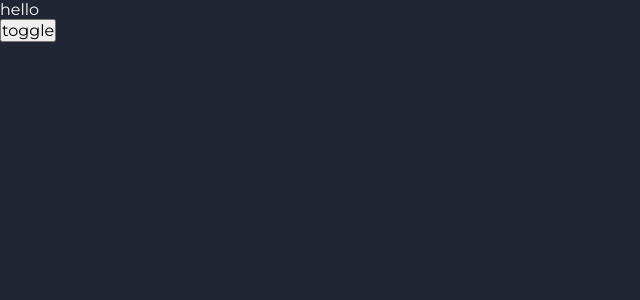
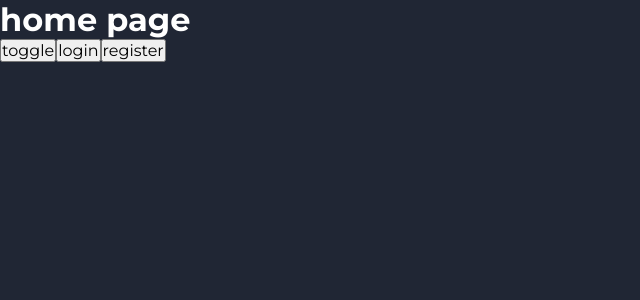
Before and after one commit to magikabdul/wordic, a React (Create React App) app in the folder react-frontend/: page / in a window 1280 px wide. Shown: the top 300 px of the page, without its empty margins (0-640 px from the left). Built offline with nearby package versions, Linux system fonts and the light colour scheme.

Commit message:
Wor 16 react router (#7)
* [WOR-16] added react-router-dom dependency

* [WOR-16] added HomePage.js

* [WOR-16] added NotFoundPage.js

* [WOR-16] added LoginPage.js

* [WOR-16] added RegisterPage.js

* [WOR-16] added DashboardPage.js and routing configuration

```diff
--- a/react-frontend/package.json
+++ b/react-frontend/package.json
@@ -9,6 +9,7 @@
     "prop-types": "^15.8.1",
     "react": "^17.0.2",
     "react-dom": "^17.0.2",
+    "react-router-dom": "^6.2.2",
     "react-scripts": "5.0.0",
     "styled-components": "^5.3.3",
     "web-vitals": "^2.1.4"
--- a/react-frontend/public/index.html
+++ b/react-frontend/public/index.html
@@ -9,10 +9,13 @@
       name="description"
       content="Web site created using create-react-app"
     />
-    <link rel="manifest" href="%PUBLIC_URL%/manifest.json" />
-    <link rel="preconnect" href="https://fonts.googleapis.com">
-    <link rel="preconnect" href="https://fonts.gstatic.com" crossorigin>
-    <link href="https://fonts.googleapis.com/css2?family=Montserrat:wght@400;700&display=swap" rel="stylesheet">
+    <!--    <link rel="manifest" href="%PUBLIC_URL%/manifest.json" />-->
+    <link rel="preconnect" href="https://fonts.googleapis.com" />
+    <link rel="preconnect" href="https://fonts.gstatic.com" crossorigin />
+    <link
+      href="https://fonts.googleapis.com/css2?family=Montserrat:wght@400;700&display=swap"
+      rel="stylesheet"
+    />
     <title>Wordic</title>
   </head>
   <body>
--- a/react-frontend/src/index.js
+++ b/react-frontend/src/index.js
@@ -1,10 +1,13 @@
 import React from 'react';
 import ReactDOM from 'react-dom';
 import App from 'pages/App';
+import { BrowserRouter } from 'react-router-dom';
 
 ReactDOM.render(
   <React.StrictMode>
-    <App />
+    <BrowserRouter>
+      <App />
+    </BrowserRouter>
   </React.StrictMode>,
   document.getElementById('root'),
 );
--- a/react-frontend/src/pages/App.js
+++ b/react-frontend/src/pages/App.js
@@ -3,6 +3,12 @@ import GlobalStyles from 'theme/GlobalStyles';
 import darkTheme from 'theme/darkTheme';
 import lightTheme from 'theme/lightTheme';
 import { ThemeProvider } from 'styled-components';
+import { Route, Routes } from 'react-router-dom';
+import HomePage from 'pages/HomePage/HomePage';
+import NotFoundPage from 'pages/NotFoundPage';
+import LoginPage from 'pages/LoginPage';
+import RegisterPage from 'pages/RegisterPage';
+import DashboardPage from 'pages/DashboardPage/DashboardPage';
 
 const App = () => {
   const [darkMode, setDarkMode] = useState(true);
@@ -10,10 +16,22 @@ const App = () => {
   return (
     <ThemeProvider theme={darkMode ? darkTheme : lightTheme}>
       <GlobalStyles theme={darkMode ? darkTheme : lightTheme} />
-      <p>hello</p>
-      <button type='button' onClick={() => setDarkMode(!darkMode)}>
-        toggle
-      </button>
+
+      <Routes>
+        <Route
+          path='/'
+          element={<HomePage darkMode={darkMode} setDarkMode={setDarkMode} />}
+        />
+        <Route path='/login' element={<LoginPage />} />
+        <Route path='/register' element={<RegisterPage />} />
+        <Route
+          path='/dashboard'
+          element={
+            <DashboardPage darkMode={darkMode} setDarkMode={setDarkMode} />
+          }
+        />
+        <Route path='*' element={<NotFoundPage />} />
+      </Routes>
     </ThemeProvider>
   );
 };
--- /dev/null
+++ b/react-frontend/src/pages/DashboardPage/DashboardPage.js
@@ -0,0 +1,22 @@
+import React from 'react';
+import { Link } from 'react-router-dom';
+import PropTypes from 'prop-types';
+
+const DashboardPage = ({ darkMode, setDarkMode }) => (
+  <>
+    <h1>dashboard</h1>
+    <button type='button' onClick={() => setDarkMode(!darkMode)}>
+      toggle
+    </button>
+    <Link to='/'>
+      <button type='button'>logout</button>
+    </Link>
+  </>
+);
+
+DashboardPage.propTypes = {
+  darkMode: PropTypes.bool.isRequired,
+  setDarkMode: PropTypes.func.isRequired,
+};
+
+export default DashboardPage;
--- /dev/null
+++ b/react-frontend/src/pages/HomePage/HomePage.js
@@ -0,0 +1,28 @@
+import React from 'react';
+import styled from 'styled-components';
+import { Link } from 'react-router-dom';
+import PropTypes from 'prop-types';
+
+const Container = styled.div``;
+
+const HomePage = ({ darkMode, setDarkMode }) => (
+  <Container>
+    <h1>home page</h1>
+    <button type='button' onClick={() => setDarkMode(!darkMode)}>
+      toggle
+    </button>
+    <Link to='/login'>
+      <button type='button'>login</button>
+    </Link>
+    <Link to='register'>
+      <button type='button'>register</button>
+    </Link>
+  </Container>
+);
+
+HomePage.propTypes = {
+  darkMode: PropTypes.bool.isRequired,
+  setDarkMode: PropTypes.func.isRequired,
+};
+
+export default HomePage;
--- /dev/null
+++ b/react-frontend/src/pages/LoginPage.js
@@ -0,0 +1,16 @@
+import React from 'react';
+import { Link } from 'react-router-dom';
+
+const LoginPage = () => (
+  <>
+    <h1>login</h1>
+    <Link to='/dashboard'>
+      <button type='button'>login</button>
+    </Link>
+    <Link to='/register'>
+      <button type='button'>register</button>
+    </Link>
+  </>
+);
+
+export default LoginPage;
--- /dev/null
+++ b/react-frontend/src/pages/NotFoundPage.js
@@ -0,0 +1,81 @@
+import React from 'react';
+import styled from 'styled-components';
+import { Link } from 'react-router-dom';
+
+const Container = styled.div`
+  margin: 0 auto;
+  width: 50%;
+  height: 100vh;
+  display: flex;
+  flex-direction: column;
+  align-items: center;
+  justify-content: center;
+
+  @media (max-width: 900px) {
+    width: 100%;
+  }
+
+  & h1 {
+    font-size: 72px;
+    font-weight: bold;
+    margin-bottom: 16px;
+  }
+
+  & p {
+    font-size: 20px;
+    margin-bottom: 8px;
+
+    @media (max-width: 800px) {
+      font-size: 16px;
+    }
+  }
+
+  & :nth-child(2) {
+    font-weight: bold;
+  }
+
+  & :nth-child(3) {
+    font-size: 18px;
+  }
+
+  & button {
+    margin-top: 16px;
+    padding: 8px 24px;
+    border: none;
+    color: #fff;
+    background-color: transparent;
+    border-radius: 5px;
+    transition: all 0.3s ease-in-out;
+    position: relative;
+    overflow: hidden;
+    cursor: pointer;
+    text-transform: uppercase;
+    letter-spacing: 0.5px;
+
+    &::after {
+      content: '';
+      position: absolute;
+      inset: 0;
+      z-index: -1;
+      background-color: ${({ theme }) => theme.color.info};
+      transition: all 0.3s ease-in-out;
+    }
+
+    &:hover::after {
+      filter: brightness(0.7);
+    }
+  }
+`;
+
+const NotFoundPage = () => (
+  <Container>
+    <h1>404</h1>
+    <p>Strona nie została znaleziona</p>
+    <p>Strona której szukasz mogła zostać usunięta</p>
+    <Link to='/'>
+      <button type='button'>powrót</button>
+    </Link>
+  </Container>
+);
+
+export default NotFoundPage;
--- /dev/null
+++ b/react-frontend/src/pages/RegisterPage.js
@@ -0,0 +1,18 @@
+import React from 'react';
+import { Link } from 'react-router-dom';
+
+const RegisterPage = () => {
+  return (
+    <>
+      <h1>register</h1>
+      <Link to='/'>
+        <button type='button'>register</button>
+      </Link>
+      <Link to='/login'>
+        <button type='button'>login</button>
+      </Link>
+    </>
+  );
+};
+
+export default RegisterPage;
--- a/react-frontend/src/theme/darkTheme.js
+++ b/react-frontend/src/theme/darkTheme.js
@@ -3,7 +3,7 @@ const darkTheme = {
     primary: '#3F80EA',
     secondary: '#7F838E',
     success: '#4BBF73',
-    info: '#CC8B37',
+    info: '#1F9BCF',
     warning: '#CC8B37',
     danger: '#D9534F',
     text: {
--- a/react-frontend/src/theme/lightTheme.js
+++ b/react-frontend/src/theme/lightTheme.js
@@ -3,7 +3,7 @@ const lightTheme = {
     primary: '#3F80EA',
     secondary: '#7F838E',
     success: '#4BBF73',
-    info: '#CC8B37',
+    info: '#1F9BCF',
     warning: '#CC8B37',
     danger: '#D9534F',
     text: {
```
Also changed, not shown: 1 other file (tests, documents, lock files or other folders).
